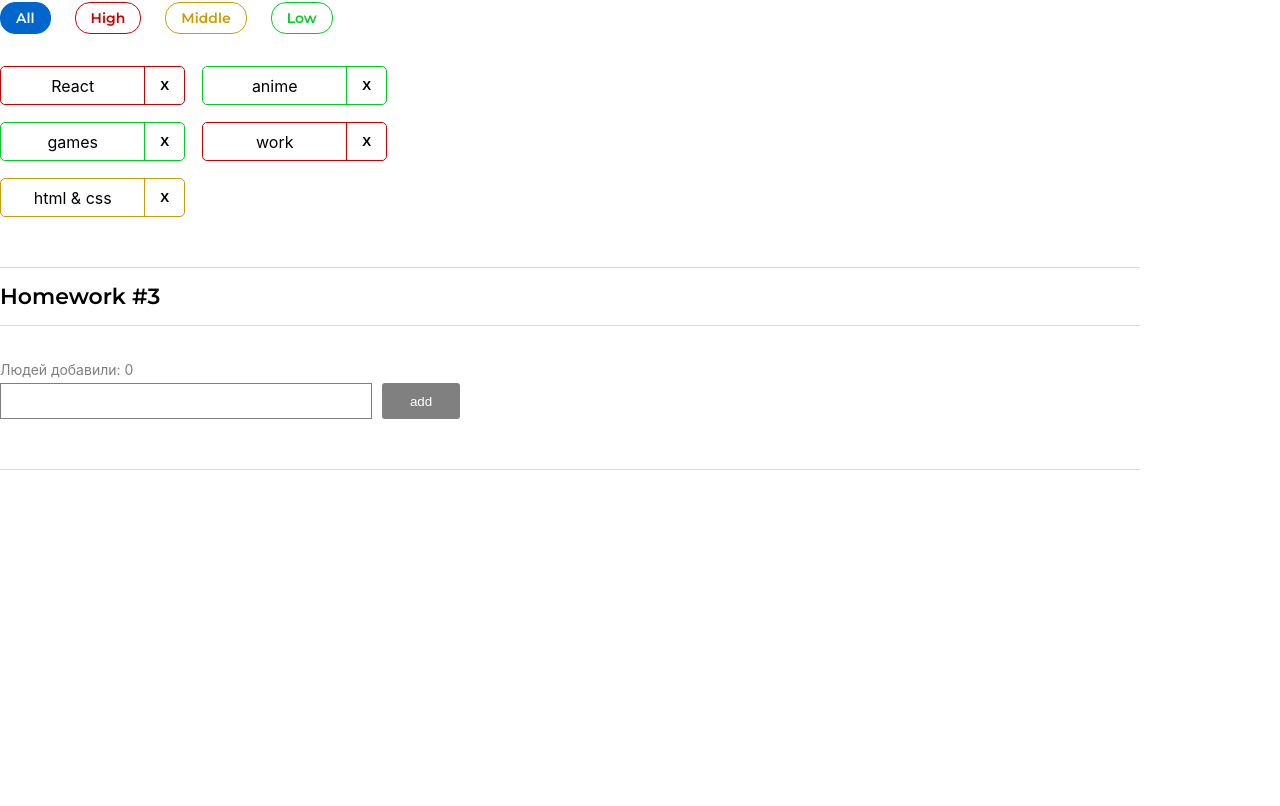
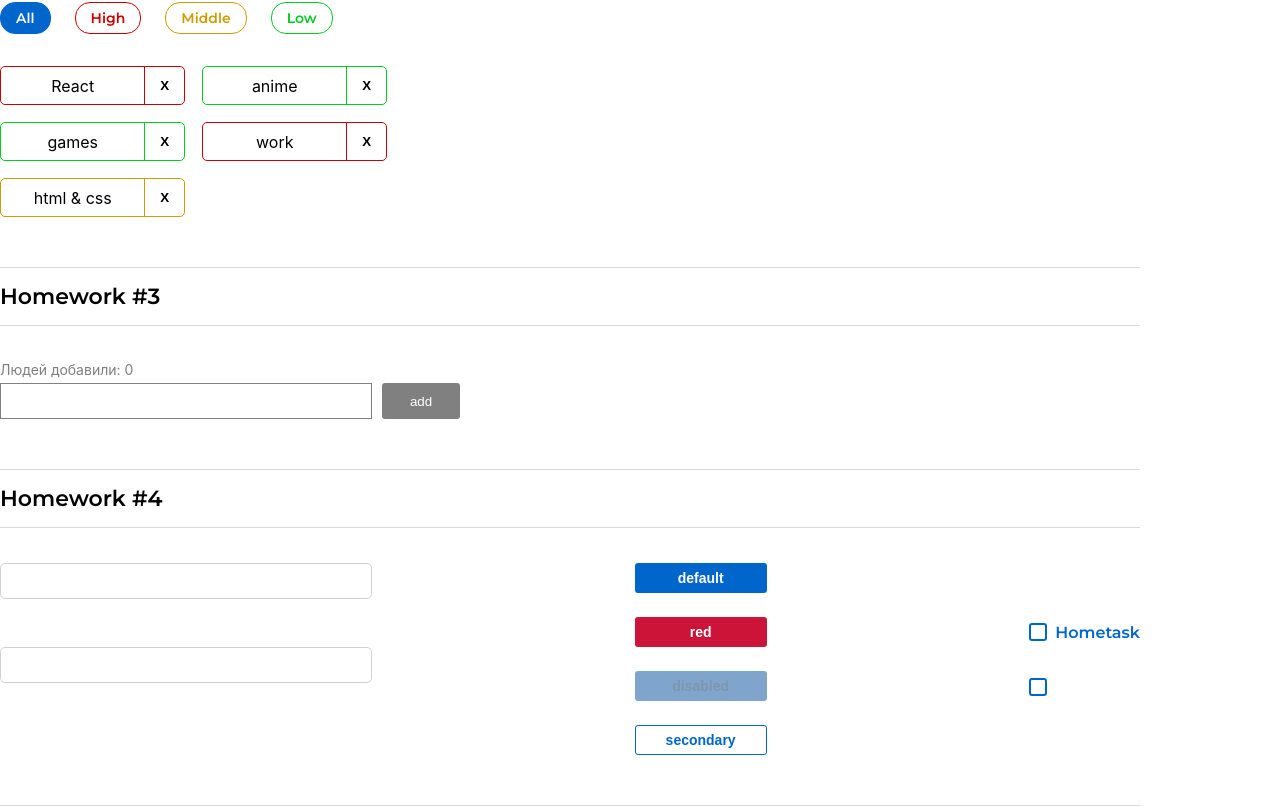
Before and after one commit to ana-koles/React-tasks-2, a React (Create React App) app: page / in a window 1280 px wide. Shown: the part 509-1315 px from the top of the page. Before the commit the page ends 979 px from the top, so only its background shows below. Built offline with nearby package versions, Linux system fonts and the light colour scheme.

Commit message:
feat: add functionality and styles for HW4

```diff
--- a/src/s1-main/App.tsx
+++ b/src/s1-main/App.tsx
@@ -3,6 +3,7 @@ import s from './App.module.css'
 import HW1 from '../s2-homeworks/hw01/HW1'
 import HW2 from '../s2-homeworks/hw02/HW2'
 import HW3 from '../s2-homeworks/hw03/HW3'
+import HW4 from '../s2-homeworks/hw04/HW4'
 
 function App() {
     return (
@@ -11,7 +12,7 @@ function App() {
             {/*раскомментировать по ходу выполнения*/}
             <HW2/>
             <HW3/>
-            {/*<HW4/>*/}
+            <HW4/>
 
             {/*при выполнении дз 5 и более - закомментировать здесь дз 1-4, так как они есть внутри дз 5*/}
             {/*<HW5/>*/}
--- a/src/s2-homeworks/hw04/Stand.module.css
+++ b/src/s2-homeworks/hw04/Stand.module.css
@@ -8,6 +8,7 @@
     display: flex;
     flex-direction: column;
     gap: 48px;
+    align-self: flex-start;
 }
 
 .buttons {
--- a/src/s2-homeworks/hw04/Stand.tsx
+++ b/src/s2-homeworks/hw04/Stand.tsx
@@ -49,7 +49,9 @@ const Stand = () => {
                 </div>
                 {/*красная кнопка:*/}
                 <div>
-                    <SuperButton id={'hw4-super-button-red'} xType={'red'}>
+                    <SuperButton id={'hw4-super-button-red'}
+                        xType={'red'}
+                    >
                         red
                     </SuperButton>
                 </div>
@@ -57,7 +59,7 @@ const Stand = () => {
                 <div>
                     <SuperButton
                         id={'hw4-super-button-disabled'}
-                        xType={'red'}
+                        /* xType={'red'} */
                         disabled
                     >
                         disabled
@@ -81,8 +83,9 @@ const Stand = () => {
                         id={'hw4-super-checkbox-with-text'}
                         checked={stateForAllCheckboxes}
                         onChangeChecked={setChecked}
+                        className={s.checkbox}
                     >
-                        some text
+                        Hometask
                     </SuperCheckbox>
                 </div>
                 {/*совместим со старым кодом:*/}
--- a/src/s2-homeworks/hw04/common/c1-SuperInputText/SuperInputText.module.css
+++ b/src/s2-homeworks/hw04/common/c1-SuperInputText/SuperInputText.module.css
@@ -2,19 +2,35 @@
 }
 
 .input {
+  display: flex;
+  width: 372px;
+  height: 36px;
+  justify-content: center;
+  align-items: center;
+  border: 1px solid #D1D1D1;
+  border-radius: 5px;
+  -webkit-border-radius: 5px;
+  -moz-border-radius: 5px;
+  -ms-border-radius: 5px;
+  -o-border-radius: 5px;
 }
 
 .inputWrapper {
+  display: flex;
+  flex-direction: column-reverse;
 }
 
 .superInput {
+
 }
 
 .errorInput {
+  border: 1px solid red
 }
 
 .errorInput:focus {
 }
 
 .error {
+  color: red;
 }
--- a/src/s2-homeworks/hw04/common/c1-SuperInputText/SuperInputText.tsx
+++ b/src/s2-homeworks/hw04/common/c1-SuperInputText/SuperInputText.tsx
@@ -48,11 +48,17 @@ const SuperInputText: React.FC<SuperInputTextPropsType> = (
         onEnter() // то вызвать его
     }
 
-    const finalSpanClassName = s.error
+    const finalSpanClassName2 = s.error
         + (spanClassName ? ' ' + spanClassName : '')
-    const finalInputClassName = s.input
+
+    const finalSpanClassName = `${s.error}`
+
+
+    const finalInputClassName2 = s.input
         + (error ? ' ' + s.errorInput : ' ' + s.superInput)
         + (className ? ' ' + className : '') // задача на смешивание классов
+
+    const finalInputClassName = `${s.input} ${error ? s.errorInput : ''} ${s.superInput}`
 
     return (
         <div className={s.inputWrapper}>
--- a/src/s2-homeworks/hw04/common/c2-SuperButton/SuperButton.module.css
+++ b/src/s2-homeworks/hw04/common/c2-SuperButton/SuperButton.module.css
@@ -1,35 +1,63 @@
 .button {
+  background-color: #0066CC;
+  width: 132px;
+  height: 30px;
+  font-size: 14px;
+  font-style: normal;
+  font-weight: 600;
+  line-height: 20px;
+  border-radius: 3px;
+  color: white;
+  border: none;
+  display: inline-flex;
+  padding: 5px 24px;
+  justify-content: center;
+  align-items: center;
+  gap: 10px;
 }
 
 .disabled {
+  opacity: 0.5;
+  background-color: #004D99;
+  color: #002E5C;
 }
 
 .secondary {
+  border: 1px solid #06C;
+  background-color: transparent;
+  color: rgba(0, 102, 204, 1);
 }
 
 .default {
 }
 
 .red {
+  background-color: #CC1439;
 }
 
 .default:hover {
+  background-color: #0080FF;
 }
 
 .red:hover {
+  background-color: #FF1A47;
 }
 
 .secondary:hover {
+  background-color: #E5F0FA;
 }
 
 
 .default:active {
+  background-color: #0059B2;
 }
 
 .secondary:active {
+  background-color: #C9E5FF;
 }
 
 .red:active {
+  background-color: #B21232;
 }
 
 .button:disabled {
--- a/src/s2-homeworks/hw04/common/c2-SuperButton/SuperButton.tsx
+++ b/src/s2-homeworks/hw04/common/c2-SuperButton/SuperButton.tsx
@@ -17,7 +17,16 @@ const SuperButton: React.FC<SuperButtonPropsType> = (
         ...restProps // все остальные пропсы попадут в объект restProps, там же будет children
     }
 ) => {
-    const finalClassName = s.button
+
+    const finalClassName = `${s.button}
+                            ${disabled ? s.disabled : ''}
+                            ${xType === 'red'
+                                ? s.red
+                                : xType === 'secondary'
+                                ? s.secondary
+                                : s.default}`
+
+    const finalClassName2 = s.button
         // + (disabled
         //         ? ...
         //         : xType === 'red'
--- a/src/s2-homeworks/hw04/common/c3-SuperCheckbox/SuperCheckbox.module.css
+++ b/src/s2-homeworks/hw04/common/c3-SuperCheckbox/SuperCheckbox.module.css
@@ -1,7 +1,6 @@
 .label {
     display: flex;
     align-items: center;
-
     cursor: pointer;
 }
 
--- a/src/s2-homeworks/hw04/common/c3-SuperCheckbox/SuperCheckbox.tsx
+++ b/src/s2-homeworks/hw04/common/c3-SuperCheckbox/SuperCheckbox.tsx
@@ -27,8 +27,9 @@ const SuperCheckbox: React.FC<SuperCheckboxPropsType> = (
     }
 ) => {
     const onChangeCallback = (e: ChangeEvent<HTMLInputElement>) => {
-        // задачка на написание онченджа
-
+        if(onChangeChecked) {
+            onChangeChecked(e.currentTarget.checked)
+        }
     }
 
     const finalInputClassName = s.checkbox
```
